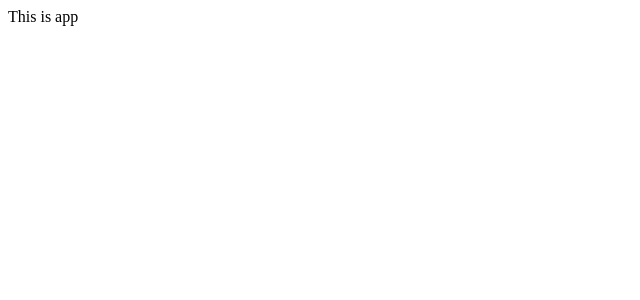
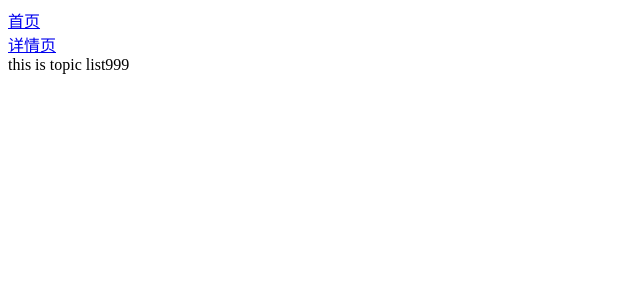
Before and after one commit to yishibakaien/react-ssr, a React app: page /list in a window 1280 px wide. Shown: the top 300 px of the page, without its empty margins (0-640 px from the left). Built offline with nearby package versions, Linux system fonts and the light colour scheme.

Commit message:
配置路由等基础配置信息

```diff
--- a/src/app.js
+++ b/src/app.js
@@ -1,19 +1,21 @@
 import React from 'react'
-import reactDom from 'react-dom'
-
+import ReactDom from 'react-dom'
+import { BrowserRouter } from 'react-router-dom'
 // eslint-disable-next-line
 import { AppContainer } from 'react-hot-loader'
-import App from './App.jsx'
+import App from './views/App'
 
-// 服务端渲染不使用 reactDom.render
-// reactDom.hydrate(<App />, document.getElementById('root'))
+// 服务端渲染不使用 ReactDom.render
+// ReactDom.hydrate(<App />, document.getElementById('root'))
 
 const root = document.getElementById('root')
 
 const render = Component => {
-  reactDom.hydrate(
+  ReactDom.hydrate(
     <AppContainer>
-      <Component />
+      <BrowserRouter>
+        <Component />
+      </BrowserRouter>
     </AppContainer>,
     root
   )
@@ -25,9 +27,9 @@ render(App)
  * 热替换相关配置
  */
 if (module.hot) {
-  module.hot.accept('./App.jsx', () => {
+  module.hot.accept('./views/App', () => {
     // eslint-disable-next-line
-    const NextApp = require('./App.jsx').default
+    const NextApp = require('./views/App').default
     render(NextApp)
   })
 }
--- /dev/null
+++ b/src/config/router.jsx
@@ -0,0 +1,12 @@
+import React from 'react'
+
+import { Route, Redirect } from 'react-router-dom'
+
+import TopicList from '../views/topic-list/index'
+import TopicDetail from '../views/topic-detail/index'
+
+export default () => [
+  <Route path="/" render={() => <Redirect to="/list" />} exact />,
+  <Route path="/list" component={TopicList} />,
+  <Route path="/detail" component={TopicDetail} />
+]
--- a/src/server-entry.js
+++ b/src/server-entry.js
@@ -1,6 +1,6 @@
 
 import React from 'react'
 
-import App from './App.jsx'
+import App from './views/App'
 
 export default <App />
--- /dev/null
+++ b/src/store/app.state.js
@@ -0,0 +1,3 @@
+/**
+ * 纯前端展示相关 state
+ */
--- /dev/null
+++ b/src/views/App.jsx
@@ -0,0 +1,20 @@
+import React from 'react'
+import { Link } from 'react-router-dom'
+import Routes from '../config/router'
+
+export default class App extends React.Component {
+  componentDidMount() {
+    // ...
+  }
+
+  render() {
+    return [
+      <div>
+        <Link to="/">首页</Link>
+        <br />
+        <Link to="/detail">详情页</Link>
+      </div>,
+      <Routes />
+    ]
+  }
+}
--- /dev/null
+++ b/src/views/topic-detail/index.jsx
@@ -0,0 +1,12 @@
+import React from 'react'
+
+export default class TopicDetail extends React.Component {
+
+  componetDidMount() {
+    // ...
+  }
+
+  render () {
+    return <div>this is topic detail</div>
+  }
+}
--- /dev/null
+++ b/src/views/topic-list/index.jsx
@@ -0,0 +1,10 @@
+import React from 'react'
+
+export default class TopicList extends React.Component {
+
+  componentDidMount() {}
+
+  render() {
+    return <div>this is topic list999</div>
+  }
+}
```
Also changed, not shown: package.json (+9 -7 lines), src/App.jsx (deleted, +0 -10 lines), src/store/store.js (added), 2 other files (tests, documents, lock files or other folders).
